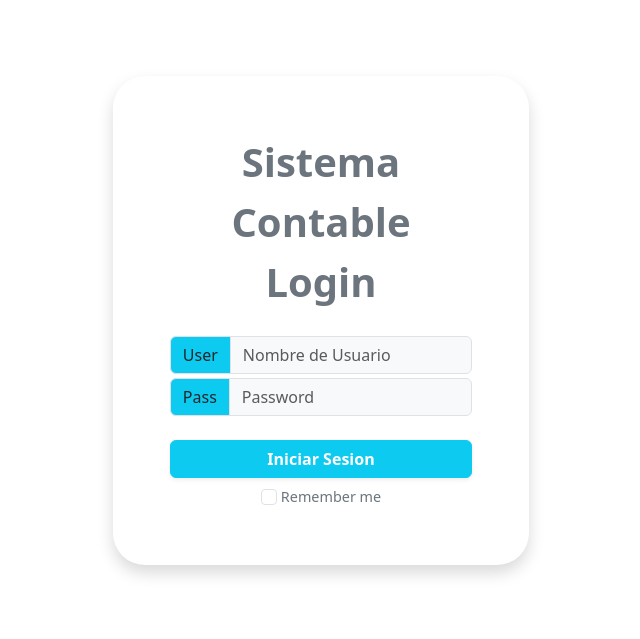
After one commit to jjorge10/SistemaContable, a Django app: page /login/ in a window 1280 px wide. The commit adds this page. Shown: the top 639 px of the page, without its empty margins (319-959 px from the left). Run offline with Django 4.2, Linux system fonts and the light colour scheme.

Commit message:
Se agrego Login y boton regresar y Correccion de errores

```diff
--- a/CustomCode/settings.py
+++ b/CustomCode/settings.py
@@ -124,3 +124,6 @@ STATICFILES_DIRS = (os.path.join(BASE_DIR,'CustomCode/static'),)
 # https://docs.djangoproject.com/en/4.2/ref/settings/#default-auto-field
 
 DEFAULT_AUTO_FIELD = 'django.db.models.BigAutoField'
+
+LOGIN_REDIRECT_URL = 'inicio'
+LOGOUT_REDIRECT_URL = 'login'
--- a/CustomCode/urls.py
+++ b/CustomCode/urls.py
@@ -15,16 +15,20 @@ Including another URLconf
     2. Add a URL to urlpatterns:  path('blog/', include('blog.urls'))
 """
 from django.contrib import admin
-from django.urls import path
+from django.urls import path, include
 from CustomCodeSolutions import views
 
+#app_name = 'app'
 urlpatterns = [
     path('admin/', admin.site.urls),
+    path('accounts/', include('django.contrib.auth.urls')),
     path('', views.Inicio,name='inicio'),
     path('catalogo_cuentas/', views.catalogo_cuentas, name='catalogo_cuentas'),
     path('transacciones/', views.transaccion, name='transacciones.html'),
     path('eliminarTransaccion/<id>/', views.eliminarTransaccion, name='eliminarTransaccion'),
     path('crearCuenta/', views.crearCuenta, name='crearCuenta.html'),
-    path('estados/',views.estadosFinancieros,name='pruebaes')
+    path('estados/',views.estadosFinancieros,name='pruebaes'),
+    path('login/', views.login, name='login'),
+    path('logout/',views.exit,name='exit'),
 
 ]
--- a/CustomCodeSolutions/forms.py
+++ b/CustomCodeSolutions/forms.py
@@ -9,6 +9,7 @@ class TransaccionForm(forms.ModelForm):
         fields = ['num_transaccion', 'fecha','descripcion', 'total_debe_tran', 'total_haber_tran']
         widgets = {
             'fecha': DateInput(attrs={'type': 'date'}),
+            'num_transaccion': forms.NumberInput(attrs={'readonly': 'readonly'}),
         }
 
 class CuentaForm(forms.ModelForm):
--- a/CustomCodeSolutions/templates/CustomCodeSolutions/estados.html
+++ b/CustomCodeSolutions/templates/CustomCodeSolutions/estados.html
@@ -3,7 +3,7 @@
 <head>
     <meta charset="UTF-8">
     <meta name="viewport" content="width=device-width, initial-scale=1.0">
-    <title>Document</title>
+    <title>Estados  financieros</title>
     <link rel="stylesheet" href="https://stackpath.bootstrapcdn.com/bootstrap/4.5.2/css/bootstrap.min.css">
     <script src="https://stackpath.bootstrapcdn.com/bootstrap/4.5.2/js/bootstrap.min.js"></script>
     <style>
@@ -34,6 +34,7 @@
     </style>
 </head>
 <body>
+    <a class="btn btn-primary" href="{% url 'inicio' %}" role="button">Regresar</a>
    <h2> Balance General </h2>
     <table class="table table-bordered table-striped">
         <tr>
--- a/CustomCodeSolutions/templates/CustomCodeSolutions/inicio.html
+++ b/CustomCodeSolutions/templates/CustomCodeSolutions/inicio.html
@@ -23,6 +23,7 @@
         <div class="segundosDos">
             <button class="botones">Generar Estados financieros</button>
             <button class="botones">Sistema de costeo</button>
+            <a href="{% url 'exit' %}" class="botones">Salir</a>
         </div>
     </div>
 </div>
--- /dev/null
+++ b/CustomCodeSolutions/templates/registration/login.html
@@ -0,0 +1,44 @@
+<!DOCTYPE html>
+<html lang="en">
+<head>
+    <meta charset="UTF-8">
+    <meta name="viewport" content="width=device-width, initial-scale=1.0">
+    <title>Iniciar Sesion</title>
+    <link href="https://cdn.jsdelivr.net/npm/bootstrap@5.3.2/dist/css/bootstrap.min.css" rel="stylesheet" integrity="sha384-T3c6CoIi6uLrA9TneNEoa7RxnatzjcDSCmG1MXxSR1GAsXEV/Dwwykc2MPK8M2HN" crossorigin="anonymous">
+</head>
+<body>
+<div class="d-flex justify-content-center align-items-center " style="padding-top: 2cm; padding-bottom: 2cm;">
+  <div class="bg-white rounded-5 text-secondary shadow" style="width: 11cm;  padding: 1.5cm;">
+    <div class="text-center fs-1 fw-bold">Sistema Contable</div>
+    <div class="text-center fs-1 fw-bold">Login</div>
+    <form action="" method="post">
+      {% csrf_token  %}
+
+      <div class="input-group mt-4">
+        <div class="input-group-text bg-info">
+          User
+        </div>
+        <input class="form-control bg-light" type="text" placeholder="Nombre de Usuario" name="username" />
+      </div>
+      <div class="input-group mt-1">
+        <div class="input-group-text bg-info">
+          Pass
+        </div>
+        <input class="form-control bg-light" type="password" placeholder="Password" name="password" />
+      </div>
+      <button type="submit" class="btn btn-info text-white w-100 mt-4 fw-semibold shadow-sm">Iniciar Sesion</button>
+    </form>
+    <div class="d-flex justify-content-around mt-1">
+      <div class="d-flex align-items-center gap-1">
+        <input class="form-check-input" type="checkbox" />
+        <div class="pt-1" style="font-size: 0.9rem">Remember me</div>
+      </div>
+    </div>
+  </div>
+</div>
+<script src="https://cdn.jsdelivr.net/npm/bootstrap@5.3.2/dist/js/bootstrap.bundle.min.js" integrity="sha384-C6RzsynM9kWDrMNeT87bh95OGNyZPhcTNXj1NW7RuBCsyN/o0jlpcV8Qyq46cDfL" crossorigin="anonymous"></script>
+<script src="https://cdn.jsdelivr.net/npm/@popperjs/core@2.11.8/dist/umd/popper.min.js" integrity="sha384-I7E8VVD/ismYTF4hNIPjVp/Zjvgyol6VFvRkX/vR+Vc4jQkC+hVqc2pM8ODewa9r" crossorigin="anonymous"></script>
+<script src="https://cdn.jsdelivr.net/npm/bootstrap@5.3.2/dist/js/bootstrap.min.js" integrity="sha384-BBtl+eGJRgqQAUMxJ7pMwbEyER4l1g+O15P+16Ep7Q9Q+zqX6gSbd85u4mG4QzX+" crossorigin="anonymous"></script>
+
+</body>
+</html>
--- a/CustomCodeSolutions/templates/transacciones.html
+++ b/CustomCodeSolutions/templates/transacciones.html
@@ -34,7 +34,11 @@ label {
 </head>
 
 <body>
+
     <h1>Registrar y Ver Transacciones</h1>
+    <br>
+
+    <a class="btn btn-primary" href="{% url 'inicio' %}" role="button">Regresar</a>
     <div class="contenedor">
         <form method="post" id="transaccion-form">
             {% csrf_token %}
--- a/CustomCodeSolutions/views.py
+++ b/CustomCodeSolutions/views.py
@@ -1,16 +1,27 @@
 from django.shortcuts import render, redirect
 from django.forms import modelformset_factory
 from django.forms import formset_factory
-from .forms import TransaccionForm, CuentaForm, CuentaForm2
+from .forms import TransaccionForm, CuentaForm
+from django.contrib.auth.decorators import login_required
+from django.contrib.auth import logout
 from CustomCodeSolutions import models
 from json import dumps
 
 
 # Create your views here.
+@login_required
 def Inicio(request):
     return render(request,'CustomCodeSolutions/inicio.html')
 
+def login(request):
 
+    return render(request,'registration/login.html')
+
+def exit(request):
+    logout(request)
+    return redirect('inicio')
+
+@login_required
 def transaccion(request):
 
     CuentaFormSet = formset_factory(CuentaForm, extra=2)
@@ -50,7 +61,7 @@ def transaccion(request):
         }
         formct2=CuentaForm(datos3)
         cuenta_haber = models.cuenta.objects.get(cod_cuenta=request.POST['form-1-cod_cuenta'])
-        cuenta_haber.total_haber_c= cuenta_haber.total_debe_c + float(request.POST.get('form-1-haber'))
+        cuenta_haber.total_haber_c= cuenta_haber.total_haber_c + float(request.POST.get('form-1-haber'))
         cuenta_haber.saldo_cuenta=abs(cuenta_haber.total_debe_c-cuenta_haber.total_haber_c)
         cuenta_haber.save()
 
@@ -65,7 +76,7 @@ def transaccion(request):
     transacciones = models.transaccion.objects.all()
     return render(request, 'transacciones.html', {'form': form, 'formct' : formct,'transacciones': transacciones})
 
-
+@login_required
 def eliminarTransaccion(request, id):
     t = models.transaccion.objects.get(num_transaccion=id)
     cuentas_tran = models.cuenta_transaccion.objects.filter(num_transaccion= t.num_transaccion).values('cod_cuenta','debe','haber')
@@ -78,13 +89,12 @@ def eliminarTransaccion(request, id):
     t.delete()
 
     return redirect('transacciones.html')
+@login_required
+def catalogo_cuentas(request):
+    cuentas = models.cuenta.objects.all()
+    return render(request, 'CustomCodeSolutions/catalogocuentas.html', {'cuentas': cuentas})
 
-def catalogo_cuentas(request):
-    tipos_cuenta = models.tipo_cuenta.objects.all()
-    cuentas = models.cuenta.objects.all()
-    return render(request, 'catalogo_cuentas.html', {'tipos_cuenta': tipos_cuenta, 'cuentas': cuentas})
-
-
+@login_required
 def crearCuenta(request):
     if request.method == 'POST':
         form = CuentaForm(request.POST)  # Utiliza CuentaForm, no Cuenta
@@ -96,7 +106,7 @@ def crearCuenta(request):
 
     cuentas = models.transaccion.objects.all()
     return render(request, 'crearCuenta.html', {'form': form, 'cuentas': cuentas})
-
+@login_required
 def estadosFinancieros(request):
     cuentas_balance = models.cuenta.objects.filter(id_es= 1).values('cod_cuenta', 'nombre_cuenta', 'saldo_cuenta', 'total_debe_c', 'total_haber_c')
     cuentas_resultado = models.cuenta.objects.filter(id_es=2).values('cod_cuenta', 'nombre_cuenta', 'saldo_cuenta', 'total_debe_c', 'total_haber_c')
```
Also changed, not shown: CustomCodeSolutions/templates/CustomCodeSolutions/catalogo_cuentas.html (deleted, +0 -22 lines), CustomCodeSolutions/templates/CustomCodeSolutions/catalogocuentas.html (added, +29 -0 lines), db.sqlite3.
